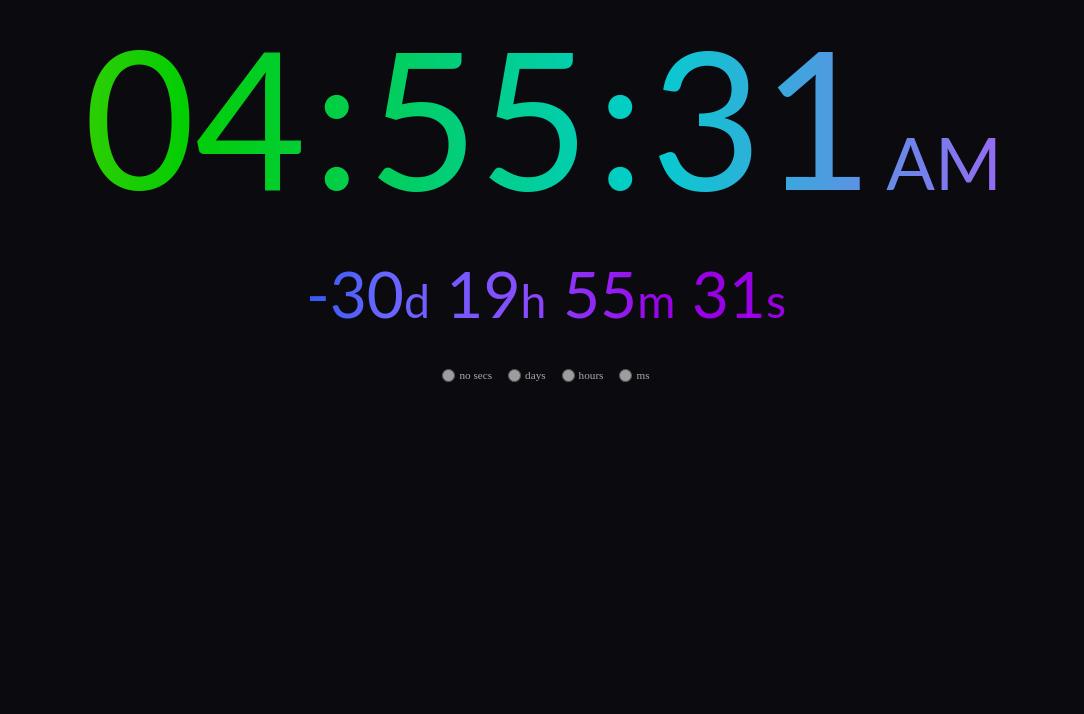
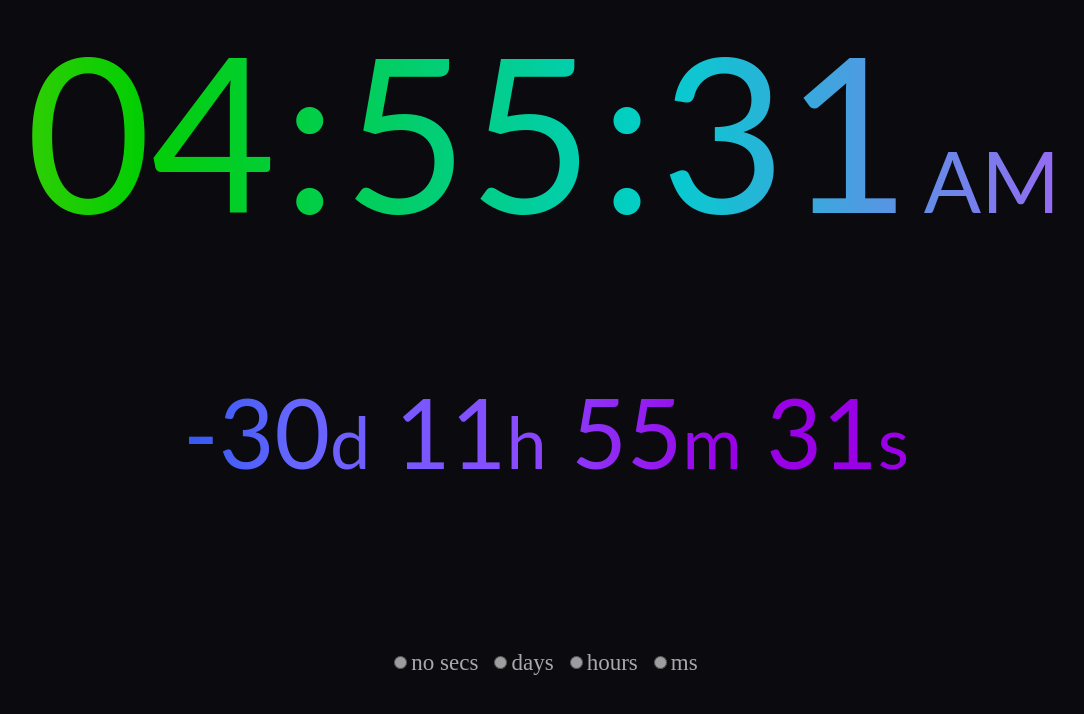
Before and after one commit to 13zebras/clock-timer-alarm, a React (Vite) app: page / in a window 1280 px wide. Shown: the top 714 px of the page, without its empty margins (94-1178 px from the left). Built offline with nearby package versions, Linux system fonts and the light colour scheme.

Commit message:
update css, add scrollbar

```diff
--- a/src/App.css
+++ b/src/App.css
@@ -52,50 +52,41 @@ body {
 }
 
 .clock {
-	font-size: clamp(5vw, calc(15vw + 5vh), 12rem);
+	font-size: clamp(5vw, calc(15vw + 3vh), 15rem);
 }
 
 .clock.ns {
-	font-size: clamp(6vw, calc(16vw + 5vh), 12rem);
+	font-size: clamp(6vw, calc(20vw + 5vh), 16rem);
 }
 
 .time {
-	font-size: clamp(3vw, calc(6.5vw + 2vh), 4rem);
+	font-size: clamp(4vw, calc(8vw + 2vh), 6rem);
+}
+
+.time.ns {
+	font-size: clamp(4.5vw, calc(9vw + 2vh), 6rem);
+}
+
+.clock span.clockPeriod {
+	font-size: calc(6vw + 1vh);
+	padding-left: 0.8rem;
+}
+
+.time span {
+	font-size: calc(5vw + 1vh);
+	padding: 0;
+}
+
+.time {
+	font-family: Lato, Roboto, Helvetica, sans-serif;
+	margin-top: 1.2em;
+	display: flex;
+	opacity: 1;
 }
 
 .clock span {
 	padding: 0 0.4rem;
 }
-
-.clock span.clockPeriod {
-	font-size: calc(5vw + 1vh);
-	padding-left: 0.8rem;
-}
-
-.time span {
-	font-size: calc(3vw + 1vh);
-	padding: 0;
-}
-
-.time {
-	font-family: Lato, Roboto, Helvetica, sans-serif;
-	margin-top: 1.5rem;
-	display: flex;
-	opacity: 1;
-}
-
-.time.ns {
-	font-size: clamp(3.5vw, calc(7vw + 2vh), 4rem);
-}
-
-/*
-.time.dy {
-	font-size: calc(4vw + 1vh);
-}
-
-.time.hr {
-	font-size: calc(4vw + 1vh);
-} */
 
 .time {
 	background: -webkit-linear-gradient(left, var(--g1) 20%, var(--g2) 35%, var(--g3) 50%, var(--g4) 65%, var(--g5) 80%);
@@ -107,7 +98,7 @@ body {
 }
 
 .navContainer {
-	margin-top: 2.3rem;
+	margin-top: calc(2em + 10vw);
 }
 
 .navContainer form {
@@ -129,7 +120,7 @@ body {
 	color: #a8a9ad;
 	display: inline;
 	margin: 0 0.5rem 0 4px;
-	font-size: 0.7rem;
+	font-size: clamp(0.8rem, 1.8vw, 1.5rem);
 }
 
 
--- a/src/App.jsx
+++ b/src/App.jsx
@@ -1,10 +1,10 @@
 import { useEffect, useState } from 'react'
 import './App.css'
 
-const startDate = new Date(2022, 1, 17, 9, 0, 0).getTime();
+const startDate = new Date(2022, 1, 17, 17, 0, 0).getTime();
 //const startDate = theStartDate.getTime();
 console.log(startDate);
-// 2022-02-17 09:00:00 -- current start date
+// 2022-02-17 17:00:00 -- current start date
 // 2022-02-12 18:30:00 -- previous start date
 
 
--- a/src/index.css
+++ b/src/index.css
@@ -1,10 +1,47 @@
 body {
   margin: 0;
+	padding-bottom: 2rem;
   -webkit-font-smoothing: antialiased;
   -moz-osx-font-smoothing: grayscale;
+	--scrollbar-foreground: #2d2d33;
+  --scrollbar-background: #202022;
+  /* Foreground, Background */
+  scrollbar-color: var(--scrollbar-foreground) var(--scrollbar-background);
 }
 
 code {
   font-family: source-code-pro, Menlo, Monaco, Consolas, 'Courier New',
     monospace;
 }
+
+
+body::-webkit-scrollbar {
+  width: 10px; /* Mostly for vertical scrollbars */
+  height: 10px; /* Mostly for horizontal scrollbars */
+
+}
+
+
+::-webkit-scrollbar-thumb { /* Foreground */
+  background: var(--scrollbar-foreground);
+}
+
+::-webkit-scrollbar-thumb:hover { /* Foreground */
+  background: #3b3b41;
+}
+
+::-webkit-scrollbar-thumb:active { /* Foreground */
+  background: #4b4b52;
+}
+
+::-webkit-scrollbar-track { /* Background */
+  background: var(--scrollbar-background);
+}
+
+::-webkit-scrollbar-track:hover { /* Background */
+  background: #28282d;
+}
+
+::-webkit-scrollbar-track:active { /* Background */
+  background: #303034;
+}
```
